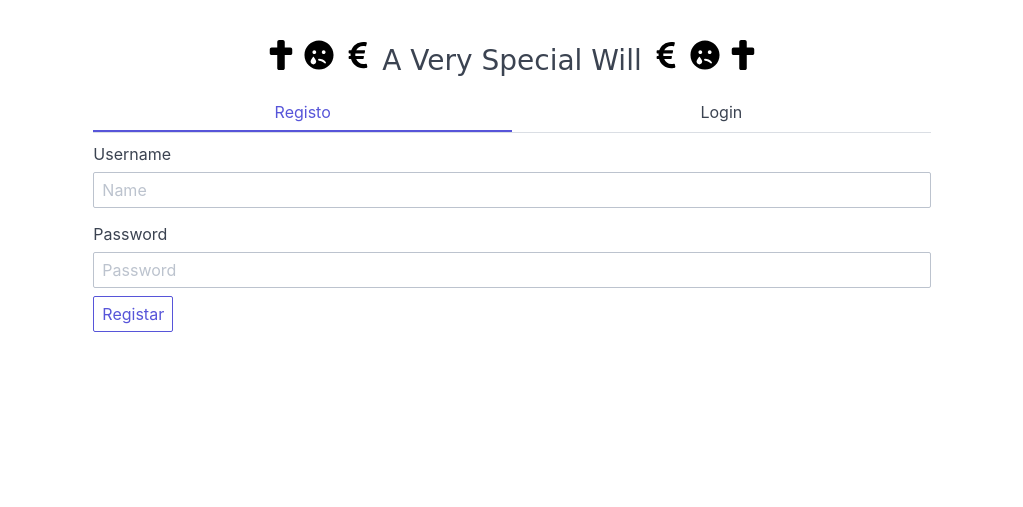
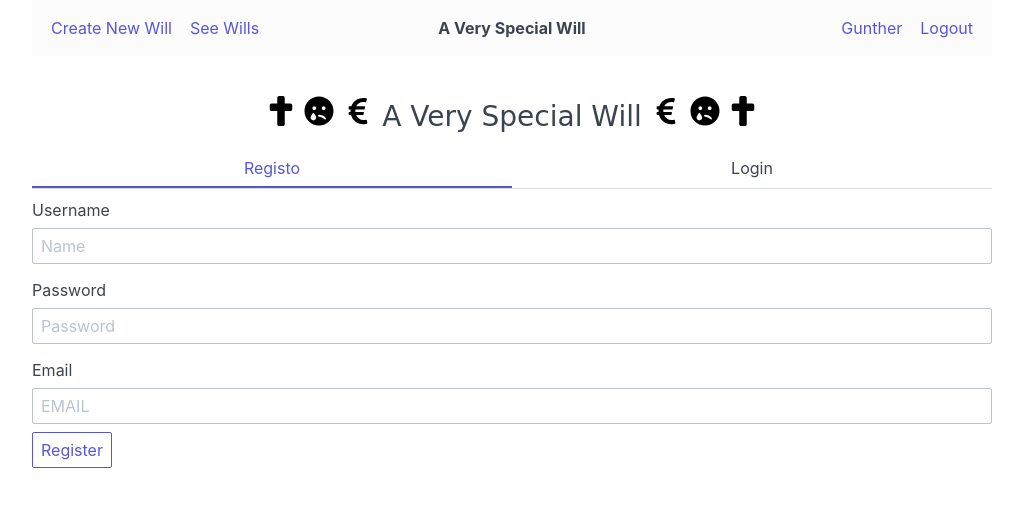
Before and after one commit to ThePommeDeTerre/VerySpecialWill, a Flask app: page / in a window 1280 px wide. Shown: the top 507 px of the page, without its empty margins (128-1151 px from the left). Run offline with Flask 2, Linux system fonts and the light colour scheme; some libraries are stand-ins or nearby versions.

Commit message:
login and createwill pt 1

```diff
--- a/Cliente/app.py
+++ b/Cliente/app.py
@@ -1,17 +1,19 @@
 import time
 
-import express as express
-from flask import Flask, render_template, session, request, flash, send_file, redirect, url_for
+import jwt
+from flask import Flask, render_template, session, request, flash, send_file, redirect, url_for, g,escape
 import secrets
 import helpers.SessionHelper as SessionHelper
 import helpers.CommonHellper as Common
 import static.ServerRoutes as SerRoutes
 import pyotp
+import jwt
 
 # Este nao usem o pip para instalar, mas o gestor de packages do pycharm
 from flask_wtf.csrf import CSRFProtect, CSRFError
 from flask_mail import Mail
 from flask_qrcode import QRcode
+
 
 import email_test
 import requests
@@ -29,10 +31,8 @@ app.config['MAIL_USE_TLS'] = True
 app.config['MAIL_USE_SSL'] = False
 mail = Mail(app)
 
-
 # Cria a secret key para a sessão e ativa proteção por csrf
 app.config["SECRET_KEY"] = secrets.token_urlsafe(16)
-
 
 csrf = CSRFProtect(app)
 
@@ -68,9 +68,10 @@ def login():
             # Tratamento da resposta
             response_params = response.json()
             if response_params['status'] == 'OK':
+                test = jwt.decode(response_params['jwt'], 'ThisIsMyKey', algorithms="HS256")
                 return Common.create_response_message(200, True)
             elif response_params['status'] == 'NOK':
-                return Common.create_response_message(200, False, response_params.message)
+                return Common.create_response_message(200, False, response_params['message'])
             else:
                 return Common.create_response_message(200, False, 'Ocorreu um erro, por favor contrate o suporte')
 
@@ -99,7 +100,7 @@ def registo():
             response = requests.post(url, json=params)
 
             # Caso a resposta nao seja ok
-            if response.status_code != 200:
+            if response.status_code != 201:
                 raise Exception()
 
             # Tratamento da resposta
@@ -107,7 +108,7 @@ def registo():
             if response_params['status'] == 'OK':
                 return Common.create_response_message(200, True)
             elif response_params['status'] == 'NOK':
-                return Common.create_response_message(200, False, response_params.message)
+                return Common.create_response_message(200, False, response_params['message'])
             else:
                 return Common.create_response_message(200, False, 'Ocorreu um erro, por favor contrate o suporte')
 
@@ -146,24 +147,41 @@ def get_qrcode():
     return send_file(qrcode(data, mode="raw"), mimetype="image/png")
 
 
+# endregion
+
+# region email
 # Tentativa de enviar email
 @app.route("/send-email", methods=['GET'])
 def send_email():
     email_test.test_send(mail)
 
 
-
 # endregion
 
+
+@app.route('/createwill', methods=['POST','GET'])
+def createwill():
+    try:
+        if request.method == 'POST':
+            teste = 1
+        else:
+            return render_template('createwill.html')
+    # Caso haja erros de status ou conexão
+    except:
+        return Common.create_response_message(200, False, 'Ocorreu um erro')
 
 # region beforeRequest
 @app.before_request
 def before_request():
     request_guest_handpoints = ['login', 'registo', 'qrcode', 'main', 'sendemail', 'static']
+    g.user = None
     # implementar função de teste de sessão
 
-    if True and (request.endpoint not in request_guest_handpoints):
+    if False and (request.endpoint not in request_guest_handpoints):
         return redirect(url_for('main'))
+    else:
+        g.user = {}
+        g.user['username'] = escape("Gunther")
     return
 
 
--- a/Cliente/static/ServerRoutes.py
+++ b/Cliente/static/ServerRoutes.py
@@ -1,5 +1,5 @@
 SERVER = "http://149.90.108.93:5000/"
 ROUTES = {
-    'login': SERVER + "login",
-    'registo': SERVER + "registo"
+    'login': SERVER + "auth/login",
+    'registo': SERVER + "auth/register"
 }
--- a/Cliente/static/js/main.js
+++ b/Cliente/static/js/main.js
@@ -1,5 +1,11 @@
 // Controlador do index
 const IndexHelper = function () {
+
+    const isEmail = function(email)
+    {
+        var regex = /^([a-zA-Z0-9_.+-])+\@(([a-zA-Z0-9-])+\.)+([a-zA-Z0-9]{2,4})+$/;
+        return regex.test(email);
+    }
 
     //Funcao para ajudar a ver se está vazio (because javascript)
     const isEmpty = function (value) {
@@ -60,7 +66,7 @@ const IndexHelper = function () {
         $.ajax({
                 type: "POST",
                 url: 'login',
-                data: JSON.stringify({user: user, pass: pass}),
+                data: JSON.stringify({username: user, password: pass}),
                 success: (data, status) => {
                     // Retira o disabled
                     btnElement.attr('disabled', false)
@@ -88,17 +94,22 @@ const IndexHelper = function () {
 
         const user = $('#input-registo-username').val();
         const pass = $('#input-registo-password').val();
+        const email = $('#input-registo-email').val();
 
         //Verifica se os campos estao a vazio
-        if (isEmpty(user) || isEmpty(pass)) {
+        if (isEmpty(user) || isEmpty(pass) || isEmpty(email)) {
             return alert('Por favor preencha todos os campos');
+        }
+
+        if(!isEmail(email)){
+            return alert('Email inválido');
         }
 
         //manda o request para o registo
         $.ajax({
                 type: "POST",
                 url: 'registo',
-                data: JSON.stringify({user: user, pass: pass}),
+                data: JSON.stringify({username: user, password: pass, email: email}),
                 success: (data, status, xhttp) => {
                     // Retira o disabled
                     btnElement.attr('disabled', false)
--- a/Cliente/templates/layout/main.html
+++ b/Cliente/templates/layout/main.html
@@ -3,22 +3,32 @@
 <link type="text/css" rel="stylesheet" href="{{ url_for('static', filename='css/spectre.min.css') }}">
 <link type="text/css" rel="stylesheet" href="{{ url_for('static', filename='css/spectre-exp.min.css') }}">
 <link type="text/css" rel="stylesheet" href="{{ url_for('static', filename='css/spectre-icons.min.css') }}">
-<!--<link rel="stylesheet" href="https://cdnjs.cloudflare.com/ajax/libs/font-awesome/5.15.3/css/all.min.css">-->
 <script src="{{ url_for('static', filename='js/jquery.min.js') }}"></script>
 
-<section class="content" style="margin-top: 40px">
+<section class="content">
     <header>
         {% block header %}{% endblock %}
     </header>
-    <div class="container">
-        <div class="columns">
-            <div class="column col-2"></div>
-            <div class="column col-8">
-                {% block content %}
+    <div class="container grid-lg">
+        {% if g.user %}
+            <header style="background-color:rgb(252,252,252);padding: 0.5rem" class="navbar">
+                <section class="navbar-section">
+                    <a href="createwill" class="btn btn-link">Create New Will</a>
+                    <a href="#" class="btn btn-link">See Wills</a>
+                </section>
+                <section class="navbar-center">
+                    <strong>A Very Special Will</strong>
+                </section>
+                <section class="navbar-section">
+                    <a href="#" class="btn btn-link">{{g.user.username}}</a>
+                    <a href="#" class="btn btn-link">Logout</a>
+                </section>
+            </header>
+        {% endif %}
+        <div style="margin-top: 40px">
+            {% block content %}
 
-                {% endblock %}
-            </div>
-            <div class="column col-2"></div>
+            {% endblock %}
         </div>
     </div>
 </section>
--- a/Cliente/templates/login.html
+++ b/Cliente/templates/login.html
@@ -44,14 +44,18 @@
 
         <form id="form-registo">
             <div class="form-group">
-                <label class="form-label" for="input-example-1">Username</label>
+                <label class="form-label" for="input-registo-username">Username</label>
                 <input class="form-input" type="text" id="input-registo-username" placeholder="Name">
             </div>
             <div class="form-group">
-                <label class="form-label" for="input-example-3">Password</label>
+                <label class="form-label" for="input-registo-password">Password</label>
                 <input class="form-input" type="password" id="input-registo-password" placeholder="Password">
             </div>
-            <button id="btn-registo" type="button" class="btn">Registar</button>
+            <div class="form-group">
+                <label class="form-label" for="input-registo-email">Email</label>
+                <input class="form-input" type="email" id="input-registo-email" placeholder="EMAIL">
+            </div>
+            <button id="btn-registo" type="button" class="btn">Register</button>
         </form>
 
     </div>
```
Also changed, not shown: Cliente/templates/createwill.html (added, +73 -0 lines).
